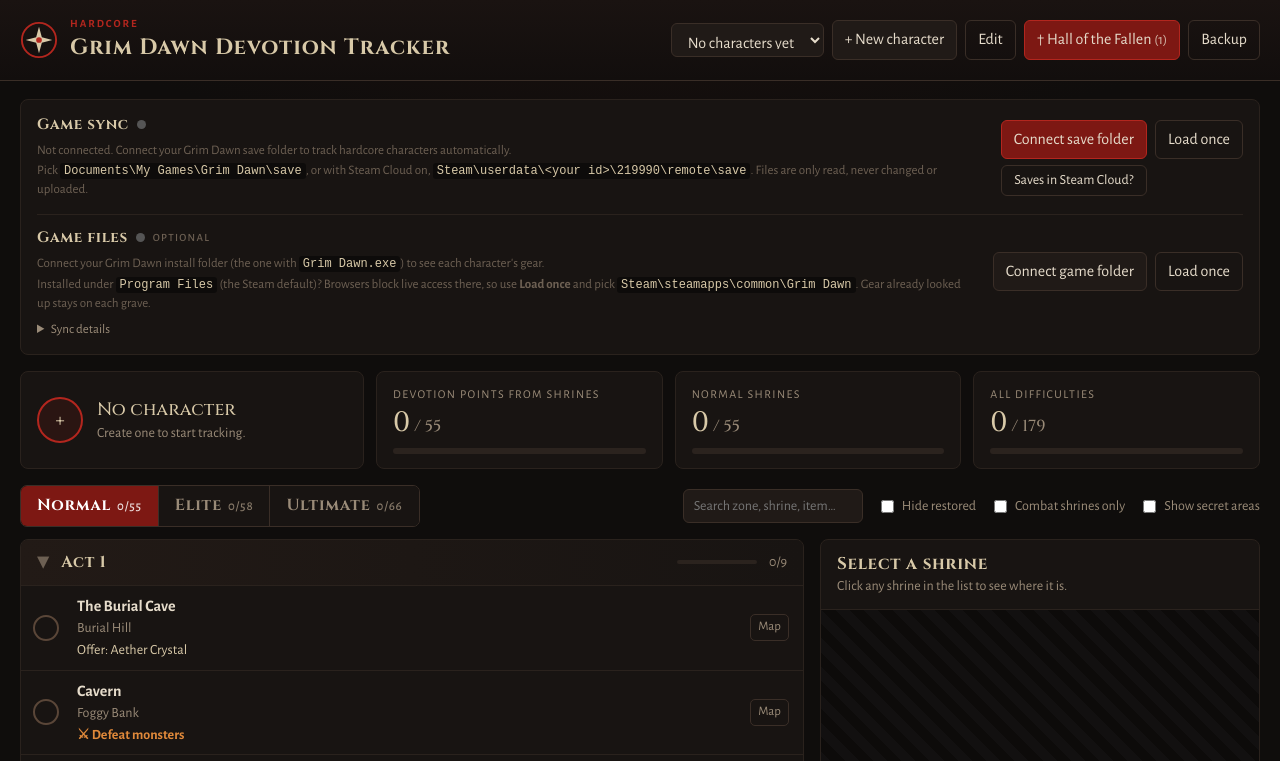
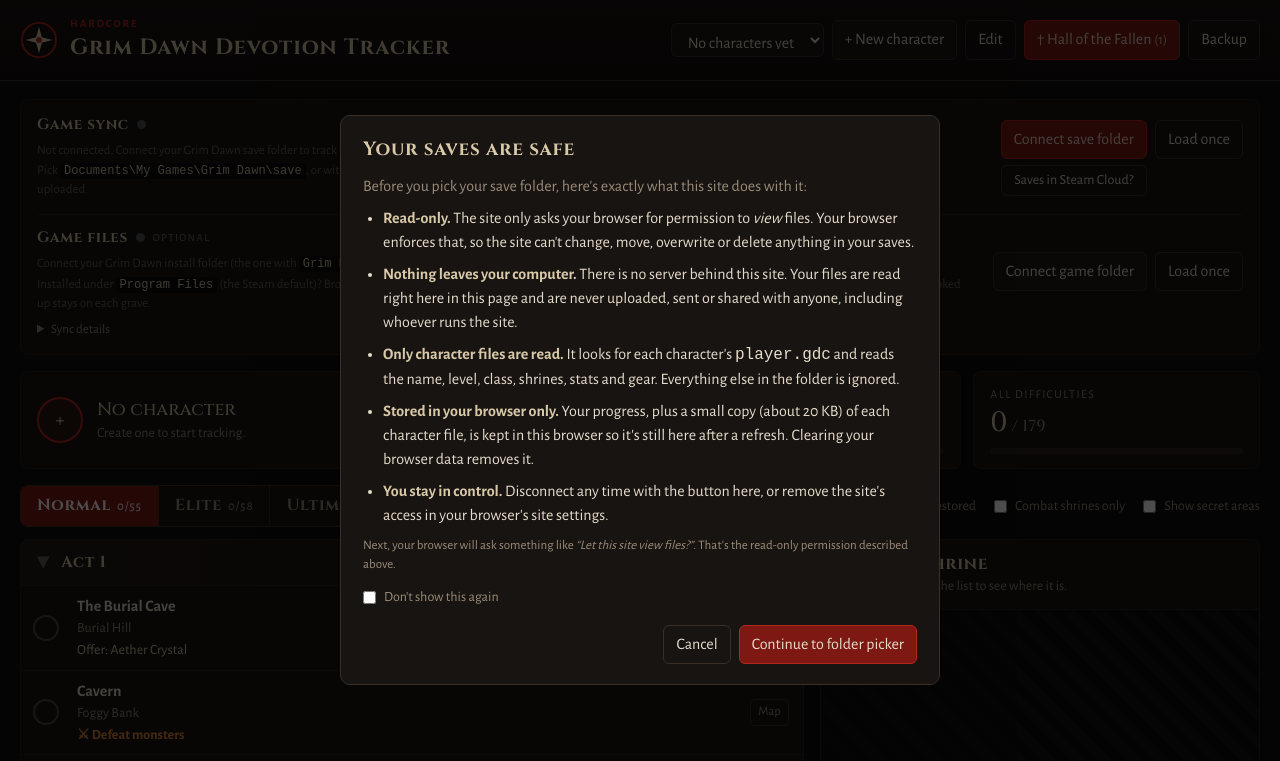
Before and after one commit to quackkokaine/grimtracker, a plain HTML site: page index.html in a window 1280 px wide. Both pictures are taken after a click on the button "Connect save folder". Shown: the top 761 px of the page. Drawn offline with nearby package versions, Linux system fonts and the light colour scheme.

Commit message:
Explain read-only, local-only access before the save folder picker
Connect save folder now opens a pop-up first: read-only access, no
uploads or server, only character files read, data kept in the
browser, and how to disconnect. Includes a "Don't show this again"
option.

Co-Authored-By: Claude Opus 5.5 <noreply@anthropic.com>
Claude-Session: https://claude.ai/code/session_01WSwQaPr6wS2Rdfa9wyUR4y

```diff
--- a/index.html
+++ b/index.html
@@ -163,6 +163,11 @@ input[type=checkbox]{accent-color:var(--blood)}
 .grave .trash:hover,.grave .trash:focus-visible{opacity:1;color:#e05a4f}
 .grave .tag.example{position:absolute;top:18px;left:18px;color:var(--muted);border-color:#4a3e35}
 .dlg.wide{max-width:600px;max-height:calc(100vh - 40px);overflow:auto}
+.trust{margin:4px 0 10px;padding-left:20px}
+.dlg .chkrow{display:flex;gap:8px;align-items:center;margin:12px 0 0;font-size:14px;letter-spacing:0;color:var(--muted);cursor:pointer}
+.dlg .chkrow input{width:auto;margin:0}
+.trust li{margin:8px 0;line-height:1.5}
+.trust b{color:var(--bone)}
 .opth{font-family:Cinzel;font-size:14px;color:var(--bone);margin:14px 0 4px;letter-spacing:.04em}
 .gamerow{border-top:1px solid var(--line2);margin-top:12px;padding-top:12px}
 .sync h3 .opt{font-family:"Alegreya Sans";font-weight:500;font-size:11px;letter-spacing:.12em;text-transform:uppercase;color:var(--dim)}
@@ -395,6 +400,23 @@ footer{max-width:1400px;margin:0 auto;padding:0 20px 30px;color:var(--dim);font-
   </form>
 </div>
 
+<div class="modal" id="trustModal" role="dialog" aria-modal="true" aria-labelledby="trustT">
+  <div class="dlg wide">
+    <h3 id="trustT">Your saves are safe</h3>
+    <p>Before you pick your save folder, here's exactly what this site does with it:</p>
+    <ul class="trust">
+      <li><b>Read-only.</b> The site only asks your browser for permission to <i>view</i> files. Your browser enforces that, so the site can't change, move, overwrite or delete anything in your saves.</li>
+      <li><b>Nothing leaves your computer.</b> There is no server behind this site. Your files are read right here in this page and are never uploaded, sent or shared with anyone, including whoever runs the site.</li>
+      <li><b>Only character files are read.</b> It looks for each character's <code>player.gdc</code> and reads the name, level, class, shrines, stats and gear. Everything else in the folder is ignored.</li>
+      <li><b>Stored in your browser only.</b> Your progress, plus a small copy (about 20 KB) of each character file, is kept in this browser so it's still here after a refresh. Clearing your browser data removes it.</li>
+      <li><b>You stay in control.</b> Disconnect any time with the button here, or remove the site's access in your browser's site settings.</li>
+    </ul>
+    <p class="note">Next, your browser will ask something like <i>“Let this site view files?”</i>. That's the read-only permission described above.</p>
+    <label class="chkrow"><input type="checkbox" id="trustSkip"> Don't show this again</label>
+    <div class="acts"><button type="button" class="btn ghost" data-close>Cancel</button><button type="button" class="btn red" id="trustGo">Continue to folder picker</button></div>
+  </div>
+</div>
+
 <div class="modal" id="steamModal" role="dialog" aria-modal="true" aria-labelledby="steamT">
   <div class="dlg wide">
     <h3 id="steamT">Steam Cloud saves</h3>
@@ -406,7 +428,7 @@ footer{max-width:1400px;margin:0 auto;padding:0 20px 30px;color:var(--dim);font-
       <li>Open the <b>numbered folder</b> (your Steam ID), then <b>219990</b>, then <b>remote</b>.</li>
       <li>Click the <b>save</b> folder once, then <b>Upload</b>. Your browser calls it uploading, but the files stay on your computer.</li>
     </ol>
-    <p class="note">This reads your saves once. Do it again after you play to update.</p>
+    <p class="note">This reads your saves once. Do it again after you play to update. Files are only viewed, never changed or sent anywhere.</p>
     <div class="pathrow"><code id="steamPath"></code><button type="button" class="btn sm" id="steamCopy">Copy</button></div>
     <h4 class="opth">Option 2 · Live sync (switch to local saves)</h4>
     <ol class="steps">
@@ -1555,7 +1577,15 @@ const Sync=(()=>{
   return{connect,reconnect,resume,stop:()=>stop(false),loadOnce,refresh:()=>tick(true)};
 })();
 
-$("#syncConnect").onclick=()=>Sync.connect("local");
+// explain read-only, local-only access before the browser's folder picker appears
+$("#syncConnect").onclick=()=>{
+  if(S.skipTrust){Sync.connect("local");return}
+  $("#trustSkip").checked=false;$("#trustModal").classList.add("open");setTimeout(()=>$("#trustGo").focus(),30);
+};
+$("#trustGo").onclick=()=>{
+  if($("#trustSkip").checked){S.skipTrust=true;save()}
+  $("#trustModal").classList.remove("open");Sync.connect("local");
+};
 const STEAM_PATH="C:\\Program Files (x86)\\Steam\\userdata";
 // Steam keeps saves in Program Files, which browsers block for live folder access,
 // so this reads them through the classic folder upload input instead (stays on the computer).
```
Also changed, not shown: src/index.template.html (+32 -2 lines).
